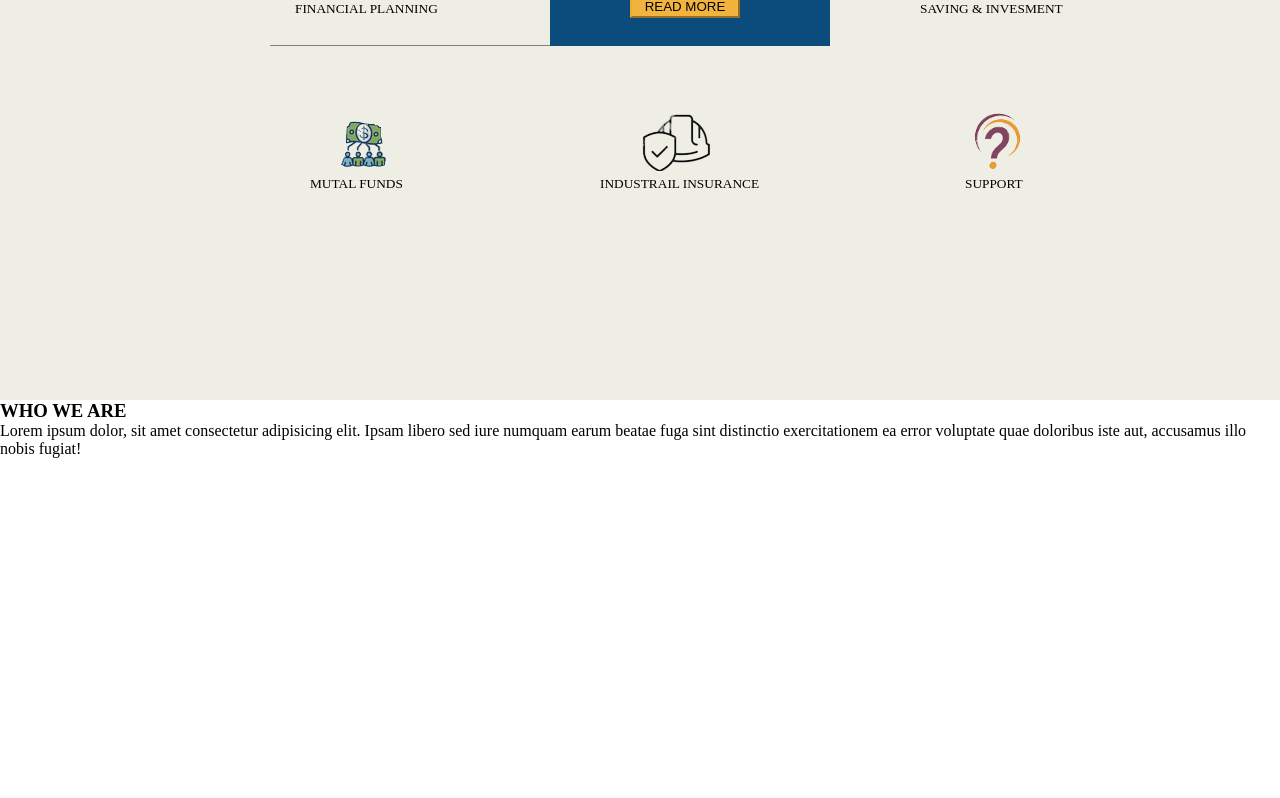
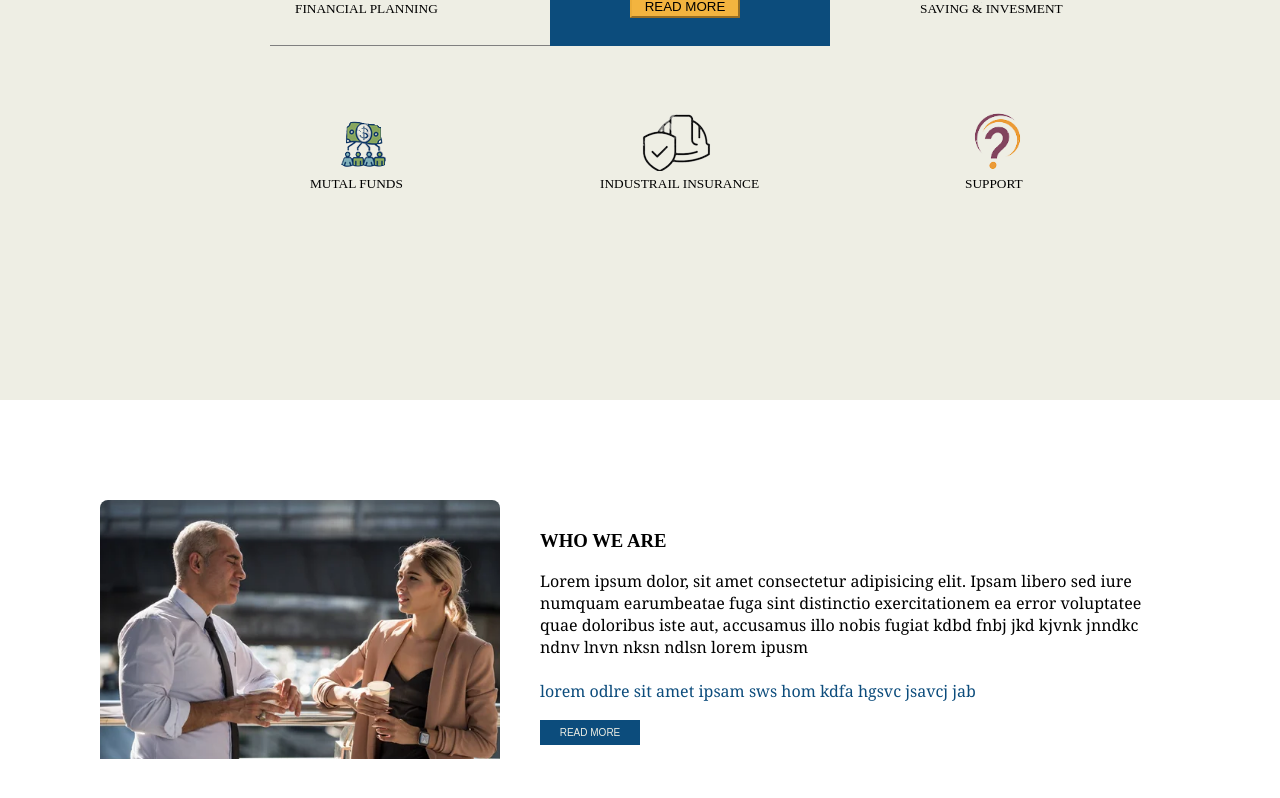
Before and after one commit to arun-kunwar/financialAdvice, a React (Vite) app: page / in a window 1280 px wide. Shown: the part 969-1767 px from the top of the page. Built offline with nearby package versions, Linux system fonts and the light colour scheme.

Commit message:
complete intro

```diff
--- a/src/componets/Intro/intro.css
+++ b/src/componets/Intro/intro.css
@@ -221,7 +221,47 @@
   height: 500px;
   background-color: white;
   display: flex;
+
+}
+.sec-bg{
+    background-image: url(./images/bg-section.png);
+    background-repeat: no-repeat;
+    background-size: contain;
+    border-radius:8px ;
+    height: 270px;
+    width: 400px;
+    margin-top: 100px;
+    margin-left: 100px;
+
+
 }
 .sec-h1{
+    padding-top: 130px;
+    padding-left: 40px;
 
 }
+.sec-p{
+    font-family: Georgia, 'Times New Roman', Times, serif;
+    padding-left: 40px;
+}
+div span {
+    color:#0c4c7c;
+    font-family: Georgia, 'Times New Roman', Times, serif;
+}
+.sec-button{
+    background-color: #0c4c7c;
+    margin-left: 10px;
+    height: 25px;
+    color: #eeeee4;
+    border: none;
+    font-size: x-small;
+    width: 100px;
+    margin-left: 40px;
+
+
+}
+section.sec-button:active{
+    scale: 09sec;
+
+    color: black;
+}
--- a/src/componets/Intro/intro.jsx
+++ b/src/componets/Intro/intro.jsx
@@ -62,12 +62,19 @@ function body() {
 
       </main>
       <section className='who'>
+        <div className='sec-bg'></div>
         <div>
-          <h3 className='sec-h1'>WHO WE ARE</h3>
-          <p className='sec-p'> Lorem ipsum dolor, sit amet consectetur adipisicing elit. Ipsam libero sed iure numquam earum beatae fuga sint distinctio exercitationem ea error voluptate quae doloribus iste aut, accusamus illo nobis fugiat!</p>
+          <h3 className='sec-h1'>WHO WE ARE</h3> <br />
+          <p className='sec-p'> Lorem ipsum dolor, sit amet consectetur adipisicing elit. Ipsam libero sed iure <br />  numquam earumbeatae fuga sint distinctio exercitationem ea error voluptatee <br />quae doloribus iste aut, accusamus illo nobis fugiat kdbd fnbj jkd kjvnk jnndkc <br /> ndnv lnvn nksn ndlsn lorem ipusm
+            <br /> <br /> <span>lorem odlre sit amet ipsam sws hom kdfa hgsvc jsavcj jab</span>
+
+          </p>
+          <br />
+          <input type="button" value='READ MORE' className='sec-button' />
 
 
         </div>
+
 
 
       </section>
```
Also changed, not shown: src/componets/Intro/images/bg-section.png (added).
